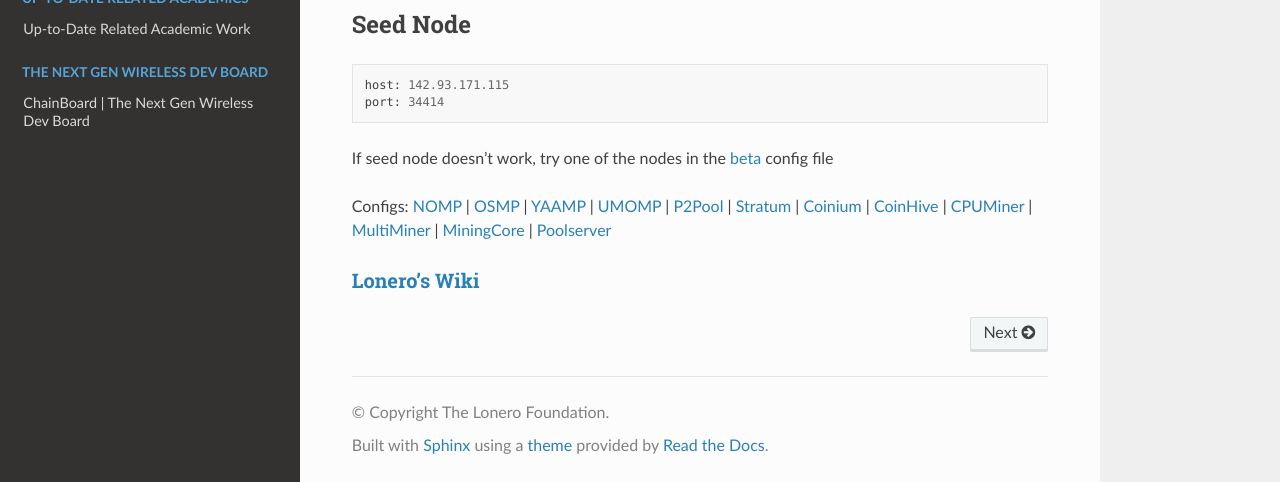
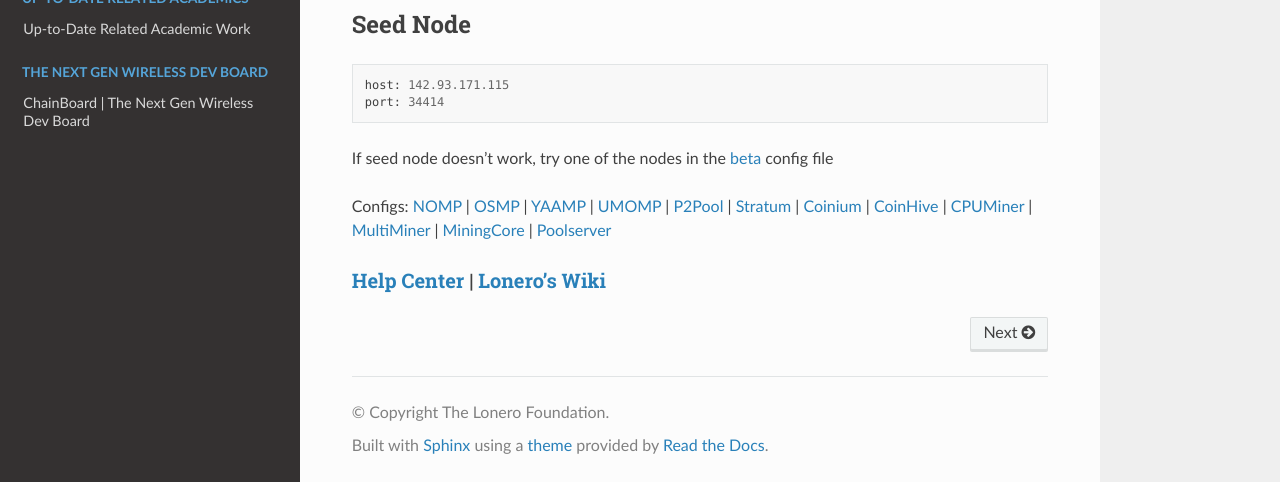
Before and after one commit to Lonero-Team/Lonero-Community, a Sphinx documentation site: the page built from docs/index.rst, in a window 1280 px wide and 900 px high, scrolled down 506 px, cut to the strip 418-900 px from the top of the window. Built offline with Sphinx 7.4.7 and the Read the Docs theme 2.0.0, drawn with Linux system fonts in a browser that asks for light colours; pages that are not in the unit, such as notebooks, are missing from menus.

Commit message:
Update index.rst

```diff
--- a/docs/index.rst
+++ b/docs/index.rst
@@ -39,8 +39,8 @@
 Configs: `NOMP`_ \| `OSMP`_ \| `YAAMP`_ \| `UMOMP`_ \| `P2Pool`_ \| `Stratum`_ \| `Coinium`_ \| `CoinHive`_ \| `CPUMiner`_ \| `MultiMiner`_ \| `MiningCore`_ \| `Poolserver`_
 
 
-`Lonero's Wiki`_
-----------------
+`Help Center`_ |  `Lonero's Wiki`_
+-----------------------------------
 
 
 .. toctree::
@@ -94,6 +94,7 @@
 .. _MultiMiner: https://github.com/Lonero-Team/MultiMiner-Config
 .. _MiningCore: https://github.com/Lonero-Team/MiningCore-Config
 .. _Poolserver: https://github.com/Lonero-Team/Poolserver-File
+.. _Help Center: https://lonero-team.github.io/helpdesk/
 .. _Lonero's Wiki: https://github.com/Lonero-Team/Lonero-Community/wiki
 .. |PoweredBy| image:: https://raw.githubusercontent.com/Mentors4EDU/Images/master/Add%20a%20heading(15).png
    :target: https://www.starkdrones.org/home/os
```
